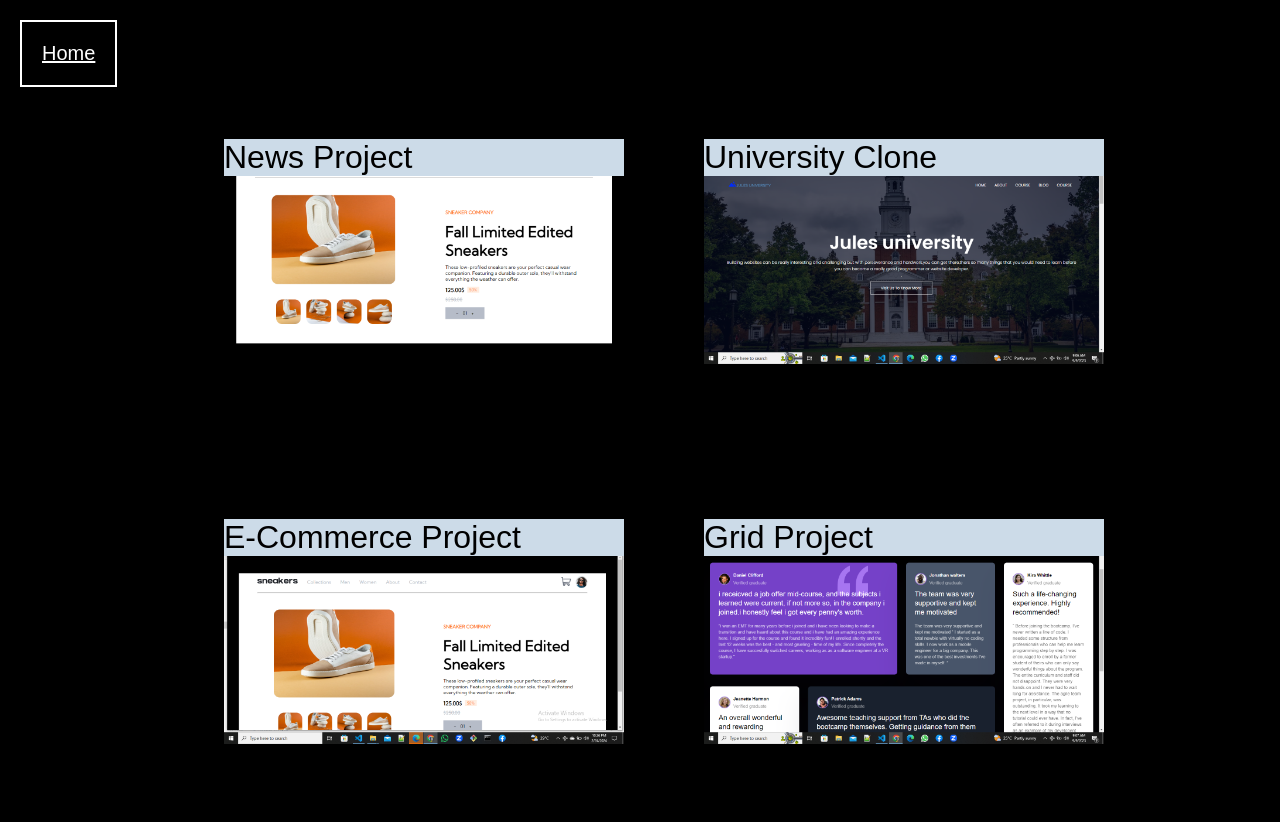
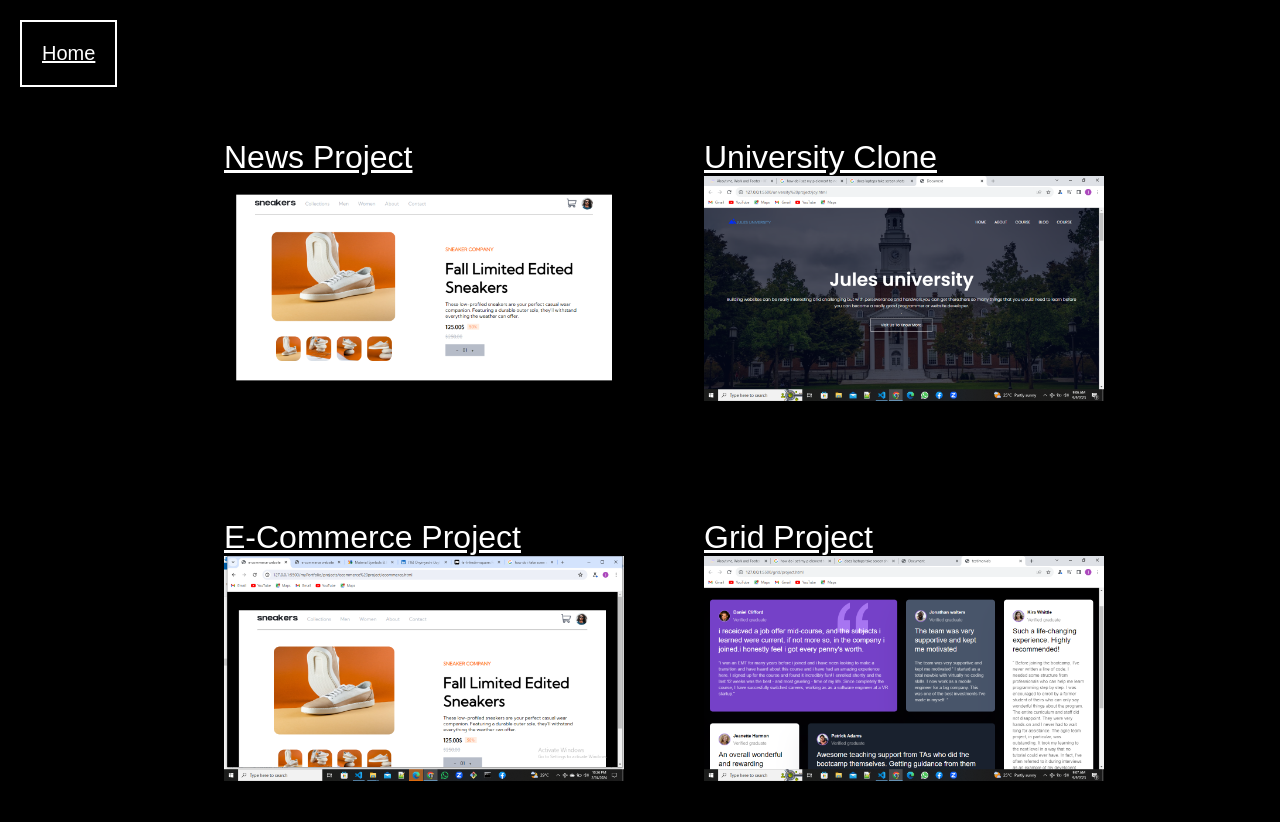
Before and after one commit to Devjoy-tech/myportfolio, a plain HTML site: page projects/project.html in a window 1280 px wide. Drawn offline with nearby package versions, Linux system fonts and the light colour scheme; files whose address does not match are found by name; a web font is replaced by a local one.

Commit message:
Update projects.css

```diff
--- a/projects/projects.css
+++ b/projects/projects.css
@@ -49,11 +49,7 @@ a{
     width: 400px;
     object-fit: contain;
 }
-h1{
-    width: 400px;
-    position: absolute;
-    color: #000;
-    background-color: rgba(204, 219, 232, 1);
+
 }
 .ima_ges:hover{
     animation-name: pulse;
```
